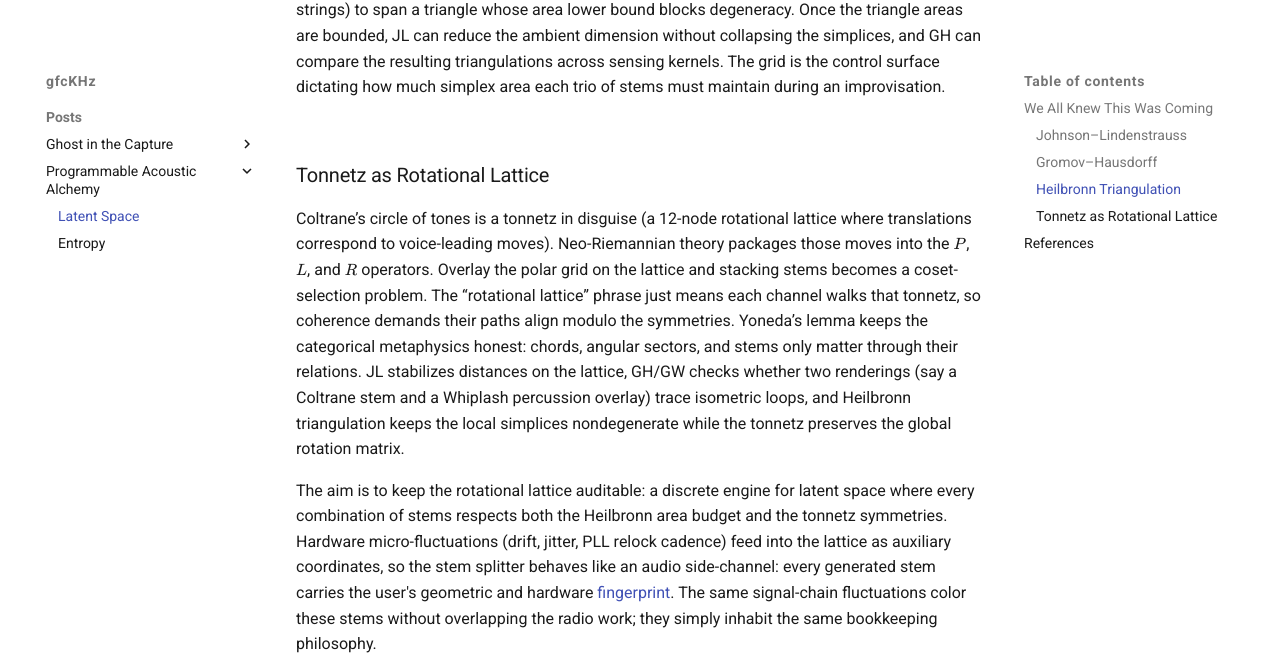
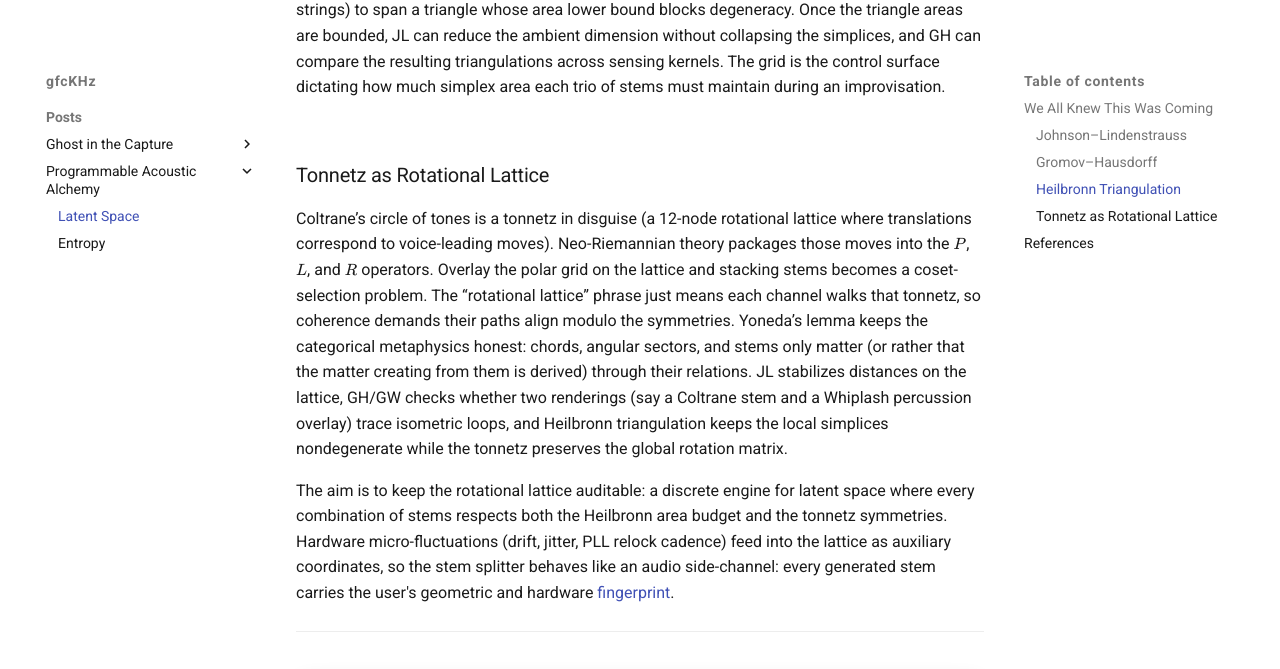
Before and after one commit to gfcKHz/gfcKHz.github.io, an MkDocs documentation site: the page built from docs/posts/space.md, in a window 1280 px wide and 900 px high, scrolled down 2780 px, cut to the strip 0-669 px from the top of the window. Built offline with MkDocs 1.6.1 and Material for MkDocs 9.7.7, drawn with Linux system fonts in a browser that asks for light colours; some web fonts are replaced.

Commit message:
Rewording

```diff
--- a/docs/posts/space.md
+++ b/docs/posts/space.md
@@ -53,9 +53,9 @@
 
 ### Tonnetz as Rotational Lattice
 
-Coltrane’s circle of tones is a tonnetz in disguise (a 12-node rotational lattice where translations correspond to voice-leading moves). Neo-Riemannian theory packages those moves into the $P$, $L$, and $R$ operators. Overlay the polar grid on the lattice and stacking stems becomes a coset-selection problem. The “rotational lattice” phrase just means each channel walks that tonnetz, so coherence demands their paths align modulo the symmetries. Yoneda’s lemma keeps the categorical metaphysics honest: chords, angular sectors, and stems only matter through their relations. JL stabilizes distances on the lattice, GH/GW checks whether two renderings (say a Coltrane stem and a Whiplash percussion overlay) trace isometric loops, and Heilbronn triangulation keeps the local simplices nondegenerate while the tonnetz preserves the global rotation matrix.
+Coltrane’s circle of tones is a tonnetz in disguise (a 12-node rotational lattice where translations correspond to voice-leading moves). Neo-Riemannian theory packages those moves into the $P$, $L$, and $R$ operators. Overlay the polar grid on the lattice and stacking stems becomes a coset-selection problem. The “rotational lattice” phrase just means each channel walks that tonnetz, so coherence demands their paths align modulo the symmetries. Yoneda’s lemma keeps the categorical metaphysics honest: chords, angular sectors, and stems only matter (or rather that the matter creating from them is derived) through their relations. JL stabilizes distances on the lattice, GH/GW checks whether two renderings (say a Coltrane stem and a Whiplash percussion overlay) trace isometric loops, and Heilbronn triangulation keeps the local simplices nondegenerate while the tonnetz preserves the global rotation matrix.
 
-The aim is to keep the rotational lattice auditable: a discrete engine for latent space where every combination of stems respects both the Heilbronn area budget and the tonnetz symmetries. Hardware micro-fluctuations (drift, jitter, PLL relock cadence) feed into the lattice as auxiliary coordinates, so the stem splitter behaves like an audio side-channel: every generated stem carries the user's geometric and hardware [fingerprint](entropy.md). The same signal-chain fluctuations color these stems without overlapping the radio work; they simply inhabit the same bookkeeping philosophy.
+The aim is to keep the rotational lattice auditable: a discrete engine for latent space where every combination of stems respects both the Heilbronn area budget and the tonnetz symmetries. Hardware micro-fluctuations (drift, jitter, PLL relock cadence) feed into the lattice as auxiliary coordinates, so the stem splitter behaves like an audio side-channel: every generated stem carries the user's geometric and hardware [fingerprint](entropy.md).
 
 ---
 
```
